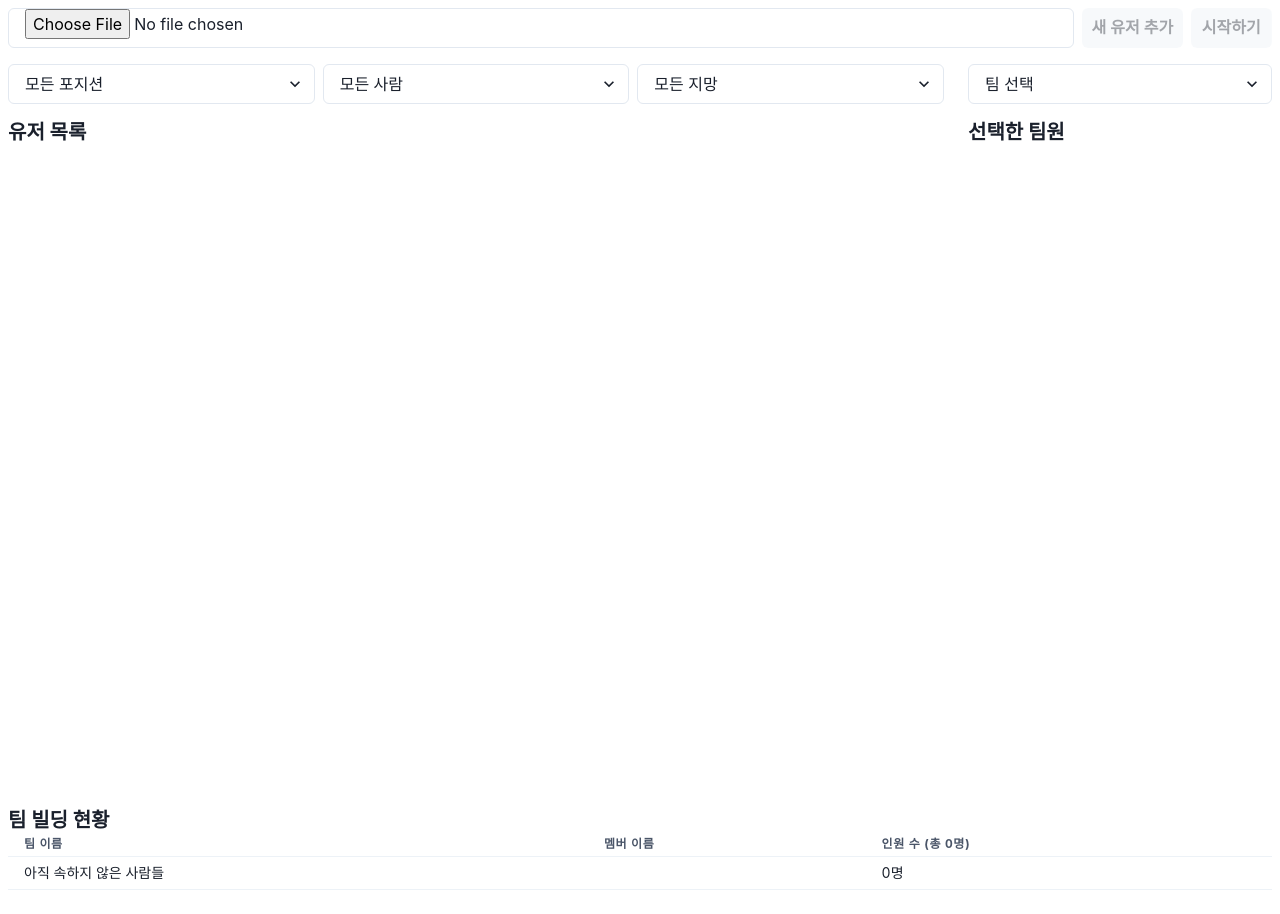
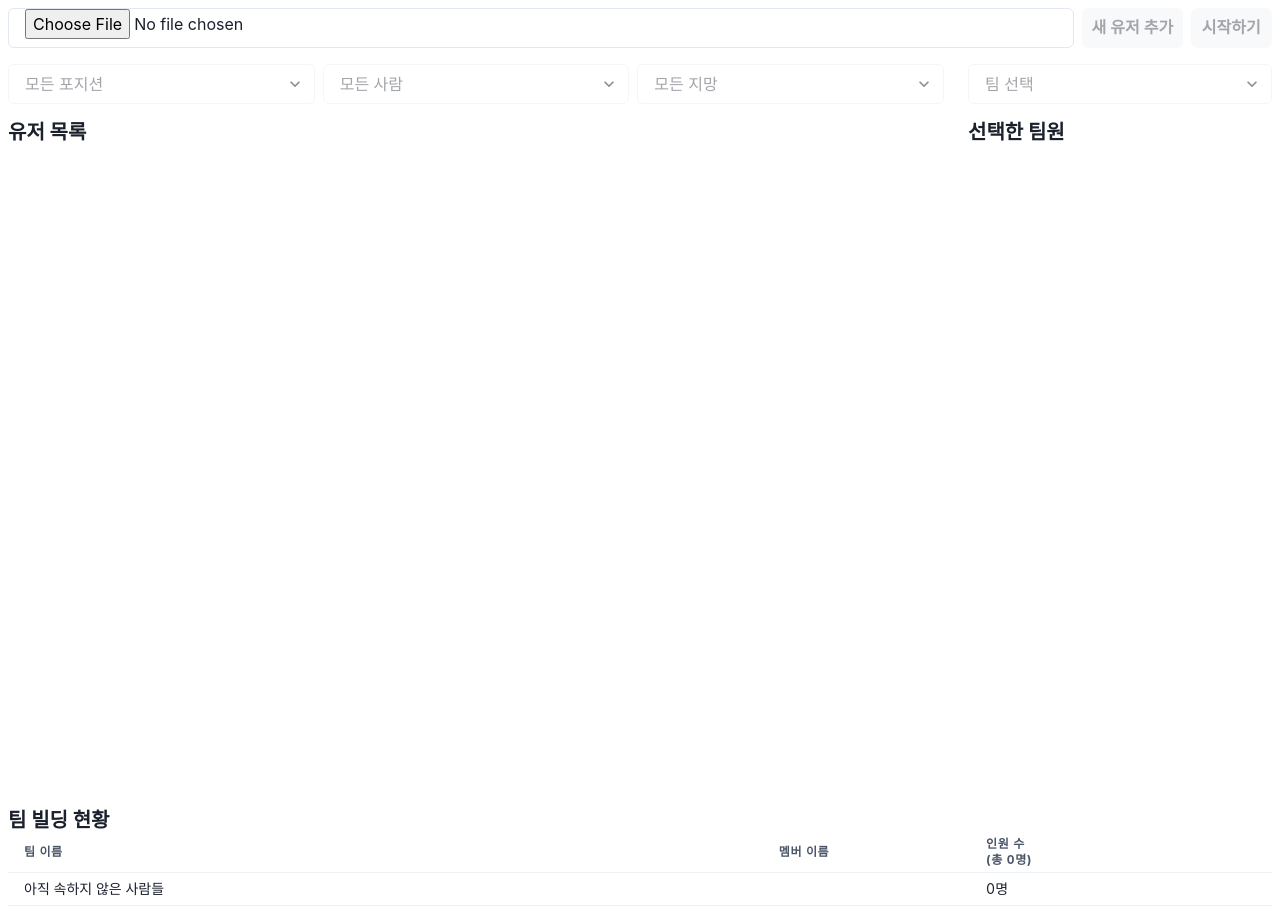
Before and after one commit to young-do/pick-me, a React (Vite) app: page / in a window 1280 px wide. Built offline with nearby package versions, Linux system fonts and the light colour scheme.

Commit message:
테이블 열 최소 너비 추가

```diff
--- a/src/pages/Game.tsx
+++ b/src/pages/Game.tsx
@@ -34,6 +34,7 @@ export const GamePage = () => {
     positions,
     teams,
     maxRound,
+    started,
     selectedPosition,
     selectedJoinedTeam,
     selectedRound,
@@ -95,6 +96,7 @@ export const GamePage = () => {
             <HStack>
               <Select
                 value={selectedPosition}
+                isDisabled={!started}
                 onChange={(e) => setSelectedPosition(e.target.value)}
               >
                 <option value={""}>모든 포지션</option>
@@ -106,6 +108,7 @@ export const GamePage = () => {
               </Select>
               <Select
                 value={selectedJoinedTeam}
+                isDisabled={!started}
                 onChange={(e) => setSelectedJoinedTeam(e.target.value)}
               >
                 <option value={""}>모든 사람</option>
@@ -114,6 +117,7 @@ export const GamePage = () => {
               </Select>
               <Select
                 value={selectedRound}
+                isDisabled={!started}
                 onChange={(e) => setSelectedRound(+e.target.value)}
               >
                 <option value={-1}>모든 지망</option>
@@ -145,6 +149,7 @@ export const GamePage = () => {
           <Box width={"320px"} padding={2}>
             <Select
               value={selectedTeamId}
+              isDisabled={!started}
               onChange={(e) => setSelectedTeamId(e.target.value)}
             >
               <option value={""}>팀 선택</option>
@@ -177,9 +182,12 @@ export const GamePage = () => {
         <Table size="sm">
           <Thead>
             <Tr>
-              <Th>팀 이름</Th>
+              <Th minW={300}>팀 이름</Th>
               <Th>멤버 이름</Th>
-              <Th>{`인원 수 (총 ${users.length}명)`}</Th>
+              <Th minW={120}>
+                인원 수<br />
+                {`(총 ${users.length}명)`}
+              </Th>
             </Tr>
           </Thead>
           <Tbody>
```
